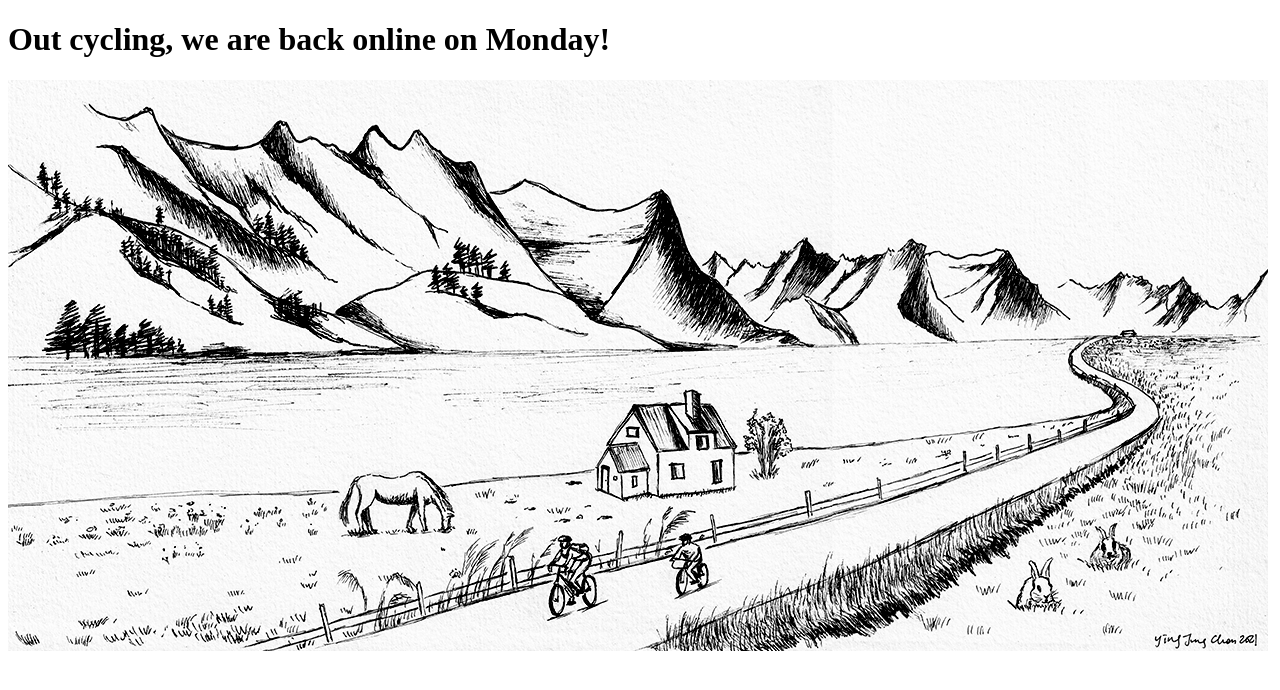
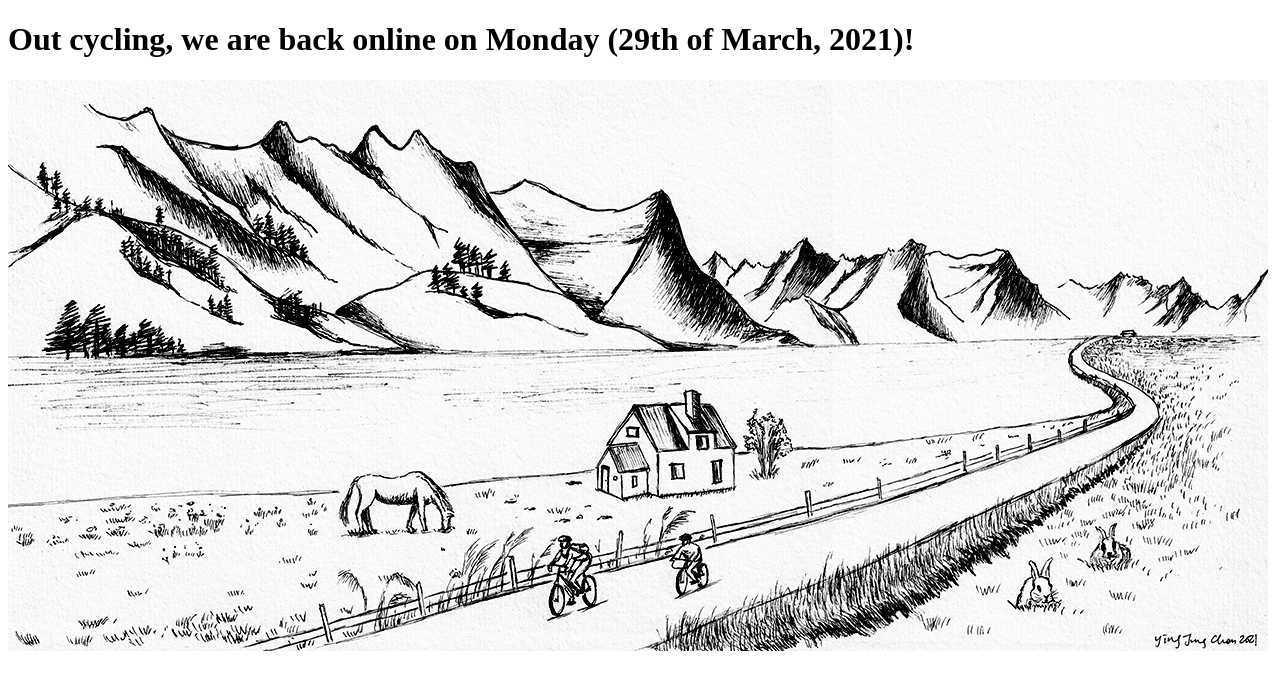
Before and after one commit to vaqzn/vaqzn.github.io, a plain HTML site: page index.html in a window 1280 px wide. Drawn offline with Linux system fonts and the light colour scheme.

Commit message:
Update index.html

```diff
--- a/index.html
+++ b/index.html
@@ -5,7 +5,7 @@
 <title>Jinny Chen</title>
 </head>
 <body>
-  <h1>Out cycling, we are back online on Monday!</h1>
+  <h1>Out cycling, we are back online on Monday (29th of March, 2021)!</h1>
 <img src="img.png" alt="image">
 </body>
 </html>
```
